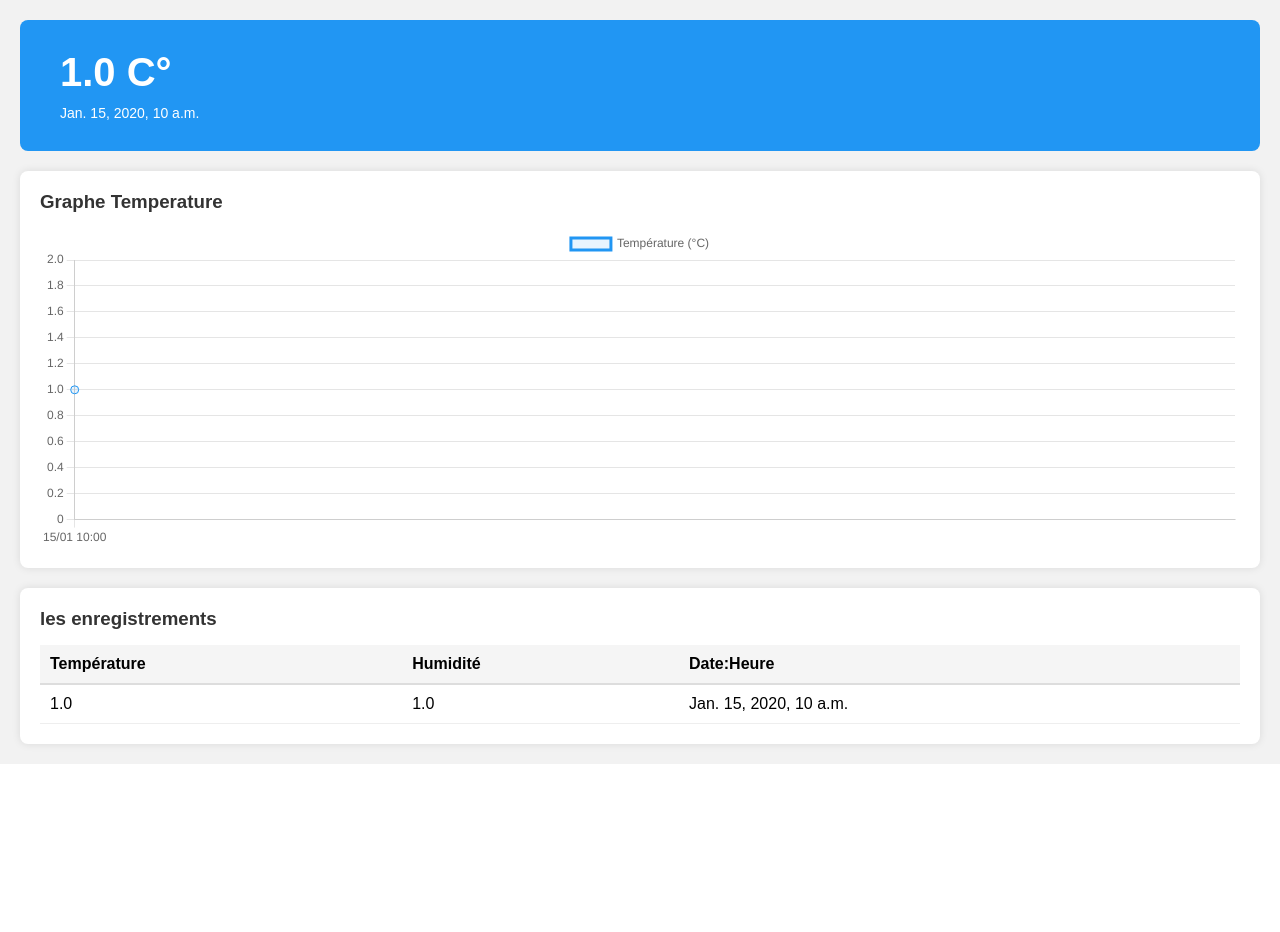
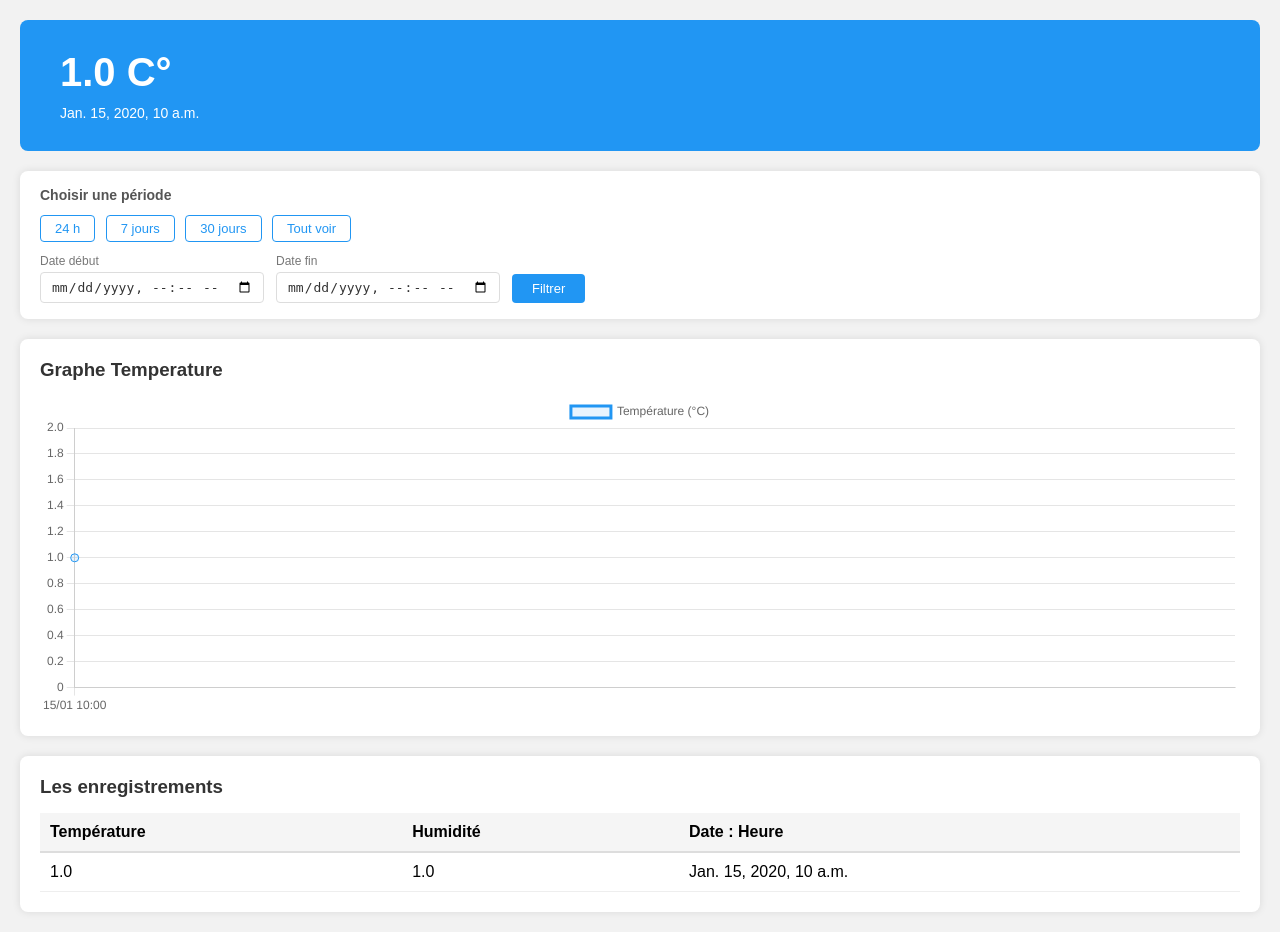
Before and after one commit to mhandibrahim6-del/Projet-Django, a Django app: page / in a window 1280 px wide. Shown: the part 53-985 px from the top of the page. Before the commit the page ends 817 px from the top, so only its background shows below. Run offline with Django 5.2, Linux system fonts and the light colour scheme; tables that the repository leaves empty hold one stand-in row (values such as "Sample post").

Commit message:
Implement date range filter in dashboard
Added a filter box for selecting date ranges and filtering records.

```diff
--- a/templates/dashboard.html
+++ b/templates/dashboard.html
@@ -7,14 +7,12 @@
     <style>
         * { margin: 0; padding: 0; box-sizing: border-box; }
         body { font-family: Arial, sans-serif; background: #f2f2f2; }
-
         .header {
             background: #333;
             color: white;
             padding: 15px 20px;
             font-size: 20px;
         }
-
         .card-blue {
             background: #2196F3;
             color: white;
@@ -24,7 +22,6 @@
         }
         .card-blue .temp { font-size: 40px; font-weight: bold; }
         .card-blue .time { margin-top: 10px; font-size: 14px; }
-
         .section {
             background: white;
             margin: 20px;
@@ -33,11 +30,57 @@
             box-shadow: 0 0 8px rgba(0,0,0,0.1);
         }
         .section h3 { margin-bottom: 15px; color: #333; }
-
         table { width: 100%; border-collapse: collapse; margin-top: 10px; }
         th { background: #f5f5f5; padding: 10px; text-align: left; border-bottom: 2px solid #ddd; }
         td { padding: 10px; border-bottom: 1px solid #eee; }
         tr:hover { background: #fafafa; }
+
+        /* Filtre */
+        .filter-box {
+            background: white;
+            margin: 20px;
+            padding: 16px 20px;
+            border-radius: 8px;
+            box-shadow: 0 0 8px rgba(0,0,0,0.1);
+        }
+        .filter-box h4 { font-size: 14px; color: #555; margin-bottom: 12px; }
+        .btn-rapide {
+            padding: 5px 14px;
+            margin-right: 6px;
+            border: 1px solid #2196F3;
+            border-radius: 4px;
+            background: transparent;
+            color: #2196F3;
+            font-size: 13px;
+            cursor: pointer;
+        }
+        .btn-rapide:hover { background: #2196F3; color: white; }
+        .filter-row {
+            display: flex;
+            gap: 12px;
+            align-items: flex-end;
+            margin-top: 12px;
+            flex-wrap: wrap;
+        }
+        .filter-row label { font-size: 12px; color: #777; display: block; margin-bottom: 4px; }
+        .filter-row input[type="datetime-local"] {
+            padding: 6px 10px;
+            border: 1px solid #ddd;
+            border-radius: 4px;
+            font-size: 13px;
+            color: #333;
+        }
+        .btn-filtrer {
+            padding: 7px 20px;
+            background: #2196F3;
+            color: white;
+            border: none;
+            border-radius: 4px;
+            font-size: 13px;
+            cursor: pointer;
+        }
+        .btn-filtrer:hover { background: #1976D2; }
+        .filter-info { margin-top: 10px; font-size: 12px; color: #888; }
     </style>
 </head>
 <body>
@@ -56,19 +99,57 @@
 </div>
 {% endif %}
 
+<!-- FILTRE DE PÉRIODE -->
+<div class="filter-box">
+    <h4>Choisir une période</h4>
+
+    <div>
+        <button class="btn-rapide" onclick="setPeriode(1)">24 h</button>
+        <button class="btn-rapide" onclick="setPeriode(7)">7 jours</button>
+        <button class="btn-rapide" onclick="setPeriode(30)">30 jours</button>
+        <button class="btn-rapide" onclick="setPeriode(null)">Tout voir</button>
+    </div>
+
+    <form method="GET" action="">
+        <div class="filter-row">
+            <div>
+                <label>Date début</label>
+                <input type="datetime-local" name="date_debut" id="date_debut"
+                       value="{{ date_debut }}">
+            </div>
+            <div>
+                <label>Date fin</label>
+                <input type="datetime-local" name="date_fin" id="date_fin"
+                       value="{{ date_fin }}">
+            </div>
+            <button type="submit" class="btn-filtrer">Filtrer</button>
+        </div>
+    </form>
+
+    {% if date_debut or date_fin %}
+    <div class="filter-info">
+        Filtre actif :
+        {% if date_debut %}du <strong>{{ date_debut }}</strong>{% endif %}
+        {% if date_fin %}au <strong>{{ date_fin }}</strong>{% endif %}
+        — {{ mesures|length }} enregistrement(s).
+        <a href="?" style="color:#2196F3; margin-left:8px;">Effacer le filtre</a>
+    </div>
+    {% endif %}
+</div>
+
 <div class="section">
     <h3>Graphe Temperature</h3>
     <canvas id="myChart" height="80"></canvas>
 </div>
 
 <div class="section">
-    <h3>les enregistrements</h3>
+    <h3>Les enregistrements</h3>
     <table>
         <thead>
             <tr>
                 <th>Température</th>
                 <th>Humidité</th>
-                <th>Date:Heure</th>
+                <th>Date : Heure</th>
             </tr>
         </thead>
         <tbody>
@@ -84,6 +165,20 @@
 </div>
 
 <script>
+    function setPeriode(jours) {
+        if (jours === null) {
+            document.getElementById('date_debut').value = '';
+            document.getElementById('date_fin').value = '';
+        } else {
+            const fin = new Date();
+            const debut = new Date();
+            debut.setDate(debut.getDate() - jours);
+            document.getElementById('date_debut').value = debut.toISOString().slice(0, 16);
+            document.getElementById('date_fin').value = fin.toISOString().slice(0, 16);
+        }
+        document.querySelector('form').submit();
+    }
+
     const labels = [{% for m in mesures %}"{{ m.date|date:'d/m H:i' }}",{% endfor %}];
     const data = [{% for m in mesures %}{{ m.temperature }},{% endfor %}];
 
@@ -108,6 +203,5 @@
         }
     });
 </script>
-
 </body>
 </html>
```
